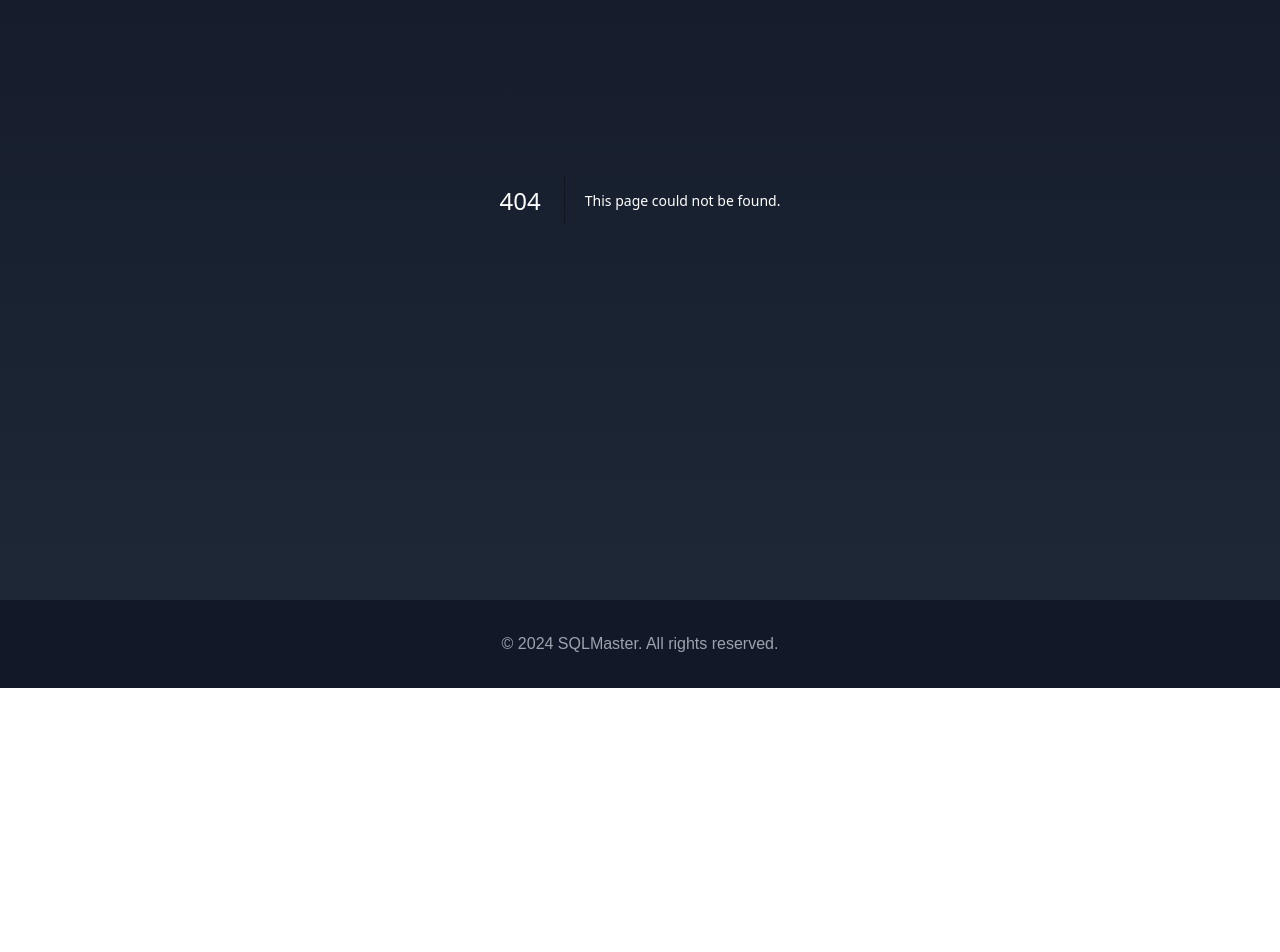
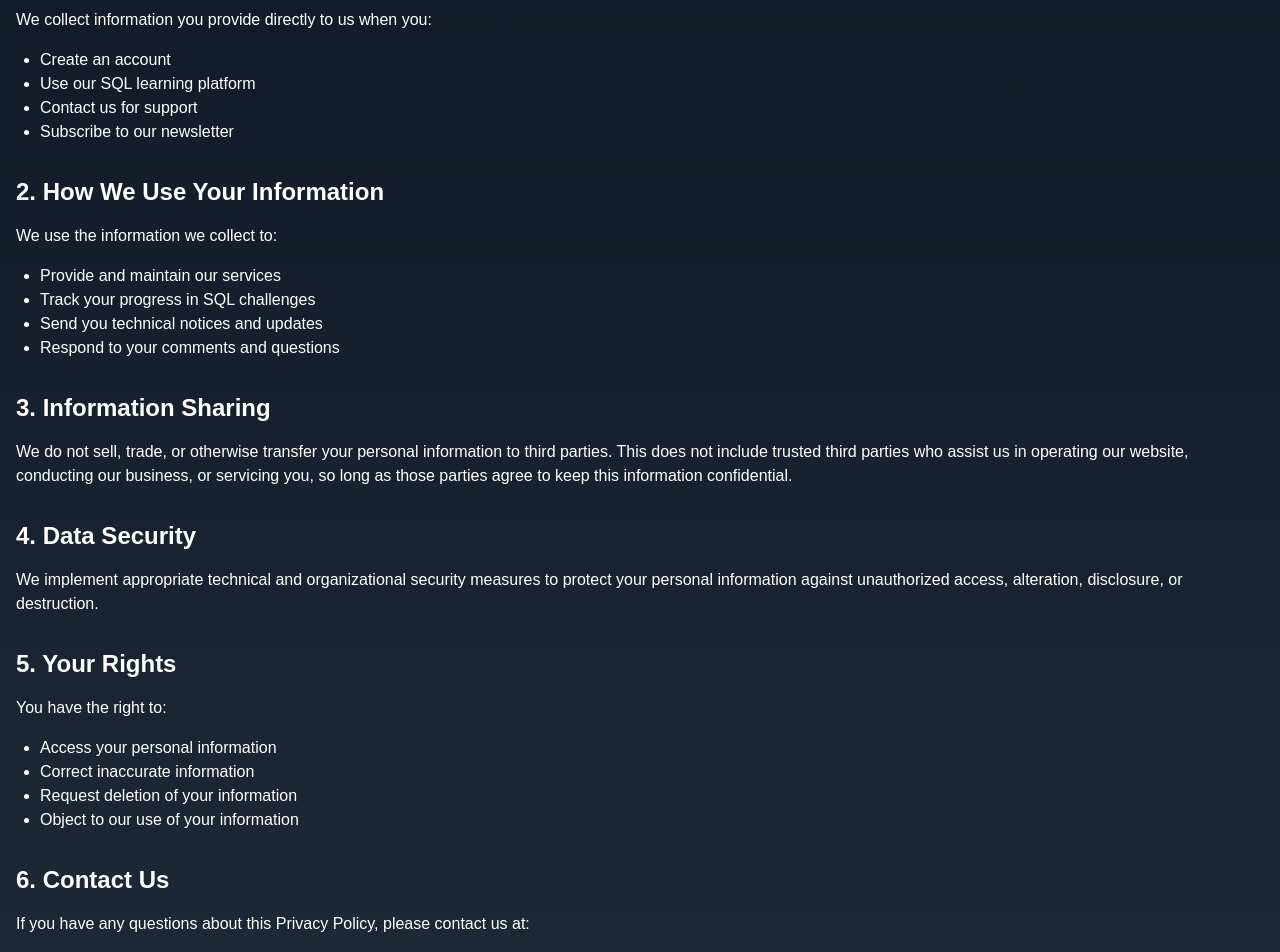
Before and after one commit to devenock/SQLift, a Next.js app: page /privacy in a window 1280 px wide. Before the commit this address had no page. Shown: the part 280-1232 px from the top of the page. Before the commit the page ends 968 px from the top, so only its background shows below. Built offline with nearby package versions, Linux system fonts and the light colour scheme.

Commit message:
adding privacy page

```diff
--- /dev/null
+++ b/app/privacy/page.tsx
@@ -0,0 +1,80 @@
+export default function PrivacyPolicy() {
+  return (
+    <div className="min-h-screen bg-gradient-to-b from-gray-900 to-gray-800 text-white">
+      <main className="container mx-auto px-4 py-12">
+        <h1 className="text-4xl font-bold mb-8">Privacy Policy</h1>
+        <div className="prose prose-invert max-w-none">
+          <p className="mb-4">Last updated: December 23, 2024</p>
+
+          <section className="mb-8">
+            <h2 className="text-2xl font-bold mb-4">
+              1. Information We Collect
+            </h2>
+            <p className="mb-4">
+              We collect information you provide directly to us when you:
+            </p>
+            <ul className="list-disc pl-6 mb-4">
+              <li>Create an account</li>
+              <li>Use our SQL learning platform</li>
+              <li>Contact us for support</li>
+              <li>Subscribe to our newsletter</li>
+            </ul>
+          </section>
+
+          <section className="mb-8">
+            <h2 className="text-2xl font-bold mb-4">
+              2. How We Use Your Information
+            </h2>
+            <p className="mb-4">We use the information we collect to:</p>
+            <ul className="list-disc pl-6 mb-4">
+              <li>Provide and maintain our services</li>
+              <li>Track your progress in SQL challenges</li>
+              <li>Send you technical notices and updates</li>
+              <li>Respond to your comments and questions</li>
+            </ul>
+          </section>
+
+          <section className="mb-8">
+            <h2 className="text-2xl font-bold mb-4">3. Information Sharing</h2>
+            <p className="mb-4">
+              We do not sell, trade, or otherwise transfer your personal
+              information to third parties. This does not include trusted third
+              parties who assist us in operating our website, conducting our
+              business, or servicing you, so long as those parties agree to keep
+              this information confidential.
+            </p>
+          </section>
+
+          <section className="mb-8">
+            <h2 className="text-2xl font-bold mb-4">4. Data Security</h2>
+            <p className="mb-4">
+              We implement appropriate technical and organizational security
+              measures to protect your personal information against unauthorized
+              access, alteration, disclosure, or destruction.
+            </p>
+          </section>
+
+          <section className="mb-8">
+            <h2 className="text-2xl font-bold mb-4">5. Your Rights</h2>
+            <p className="mb-4">You have the right to:</p>
+            <ul className="list-disc pl-6 mb-4">
+              <li>Access your personal information</li>
+              <li>Correct inaccurate information</li>
+              <li>Request deletion of your information</li>
+              <li>Object to our use of your information</li>
+            </ul>
+          </section>
+
+          <section className="mb-8">
+            <h2 className="text-2xl font-bold mb-4">6. Contact Us</h2>
+            <p className="mb-4">
+              If you have any questions about this Privacy Policy, please
+              contact us at:
+            </p>
+            <p className="mb-4">Email: privacy@sqlmaster.com</p>
+          </section>
+        </div>
+      </main>
+    </div>
+  );
+}
```
